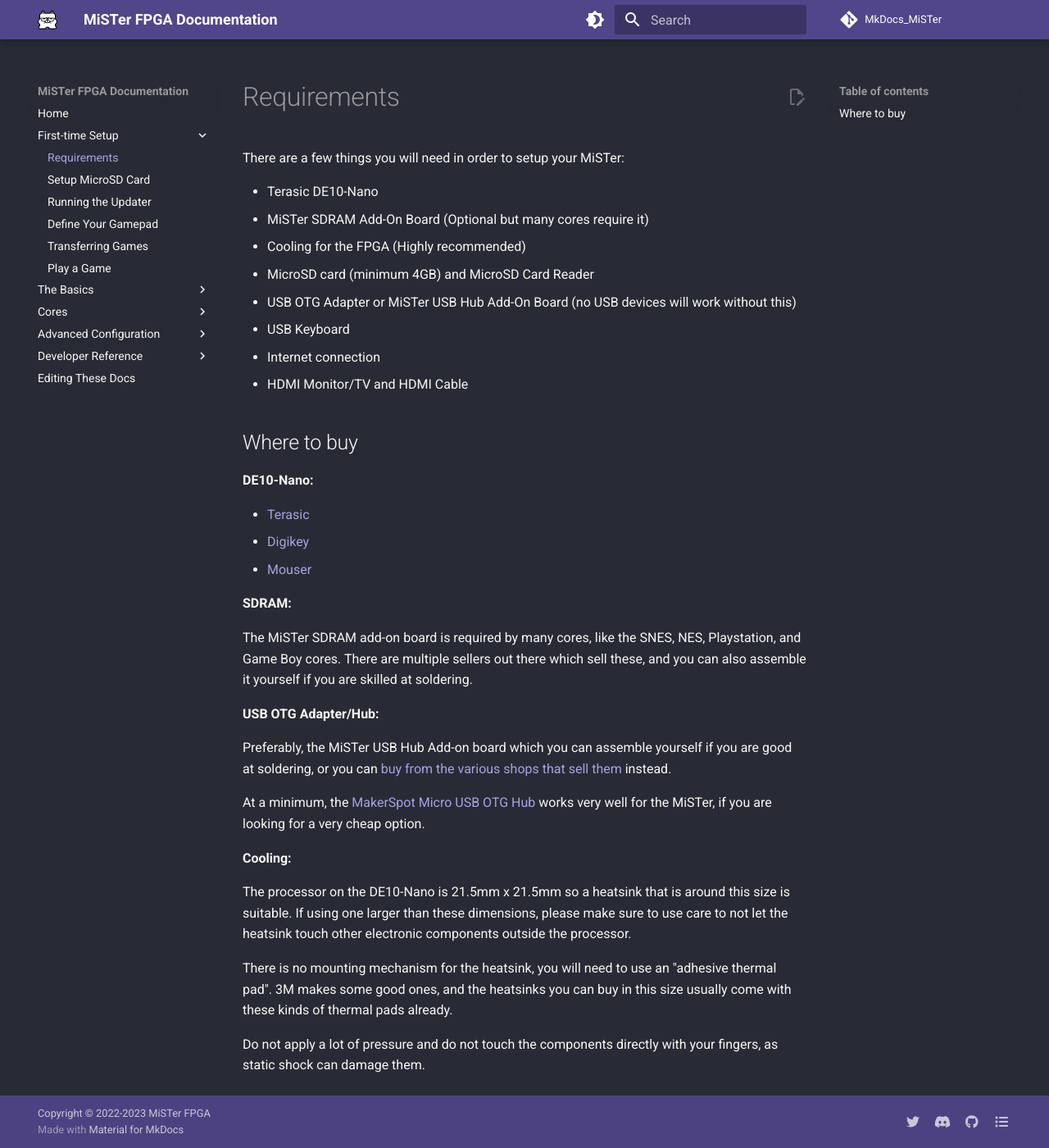
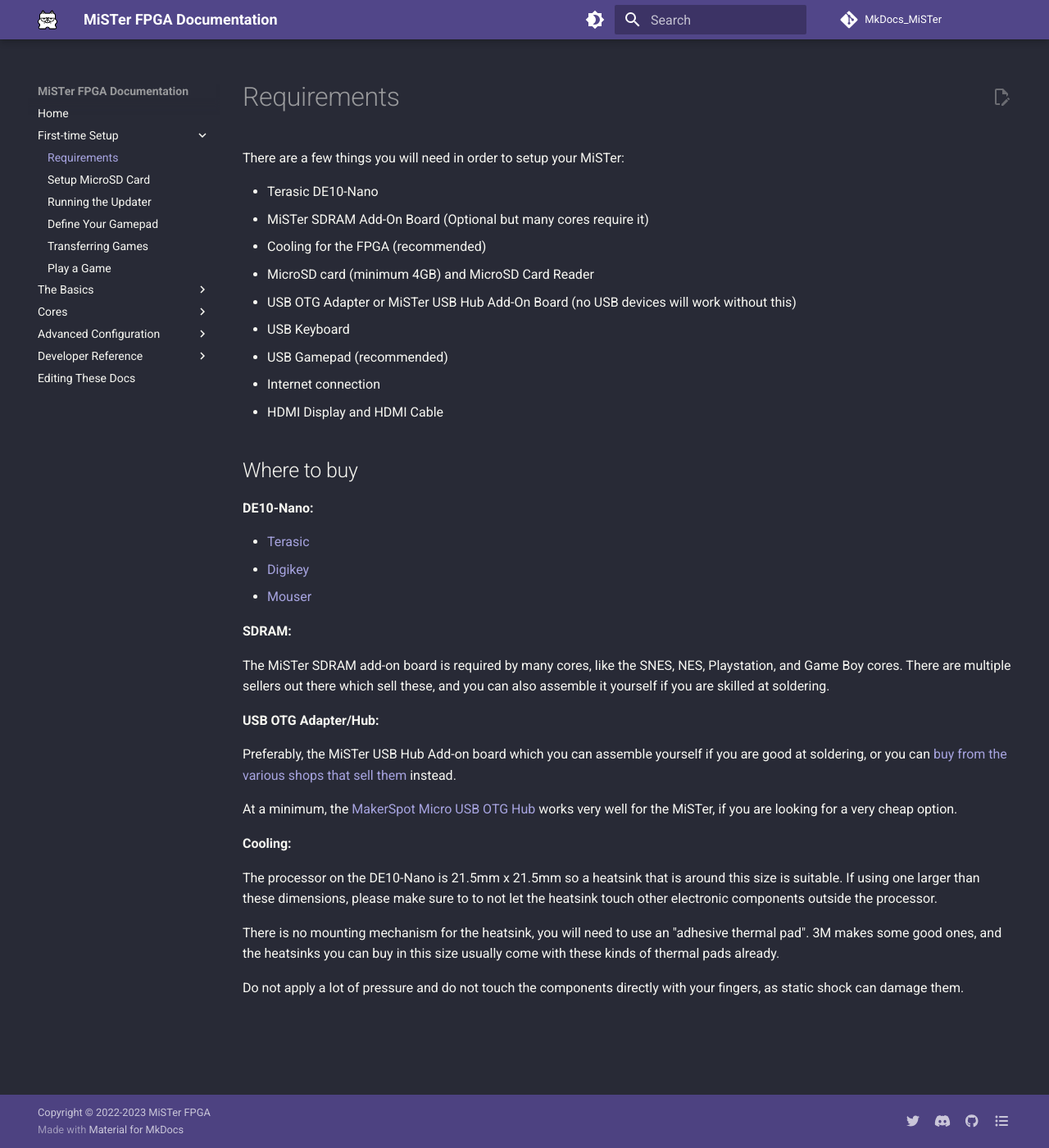
Before and after one commit to MiSTer-devel/MkDocs_MiSTer, an MkDocs documentation site: the page built from docs/setup/requirements.md, in a window 1280 px wide and 1400 px high. Shown: the whole window at 82% size. Built offline with MkDocs 1.6.1 and Material for MkDocs 9.7.7, drawn with Linux system fonts in a browser that asks for light colours; comment, search, counter and statistics services are not loaded.

Commit message:
Update requirements.md

```diff
--- a/docs/setup/requirements.md
+++ b/docs/setup/requirements.md
@@ -1,13 +1,19 @@
+---
+hide:
+  - toc
+---
+
 There are a few things you will need in order to setup your MiSTer:
 
 * Terasic DE10-Nano
 * MiSTer SDRAM Add-On Board (Optional but many cores require it)
-* Cooling for the FPGA (Highly recommended)
+* Cooling for the FPGA (recommended)
 * MicroSD card (minimum 4GB) and MicroSD Card Reader
 * USB OTG Adapter or MiSTer USB Hub Add-On Board (no USB devices will work without this)
 * USB Keyboard
+* USB Gamepad (recommended)
 * Internet connection
-* HDMI Monitor/TV and HDMI Cable
+* HDMI Display and HDMI Cable
 
 ## Where to buy
 **DE10-Nano:**
@@ -28,7 +34,7 @@
 
 **Cooling:**
 
-The processor on the DE10-Nano is 21.5mm x 21.5mm so a heatsink that is around this size is suitable. If using one larger than these dimensions, please make sure to use care to not let the heatsink touch other electronic components outside the processor.
+The processor on the DE10-Nano is 21.5mm x 21.5mm so a heatsink that is around this size is suitable. If using one larger than these dimensions, please make sure to to not let the heatsink touch other electronic components outside the processor.
 
 There is no mounting mechanism for the heatsink, you will need to use an "adhesive thermal pad". 3M makes some good ones, and the heatsinks you can buy in this size usually come with these kinds of thermal pads already.
 
```
